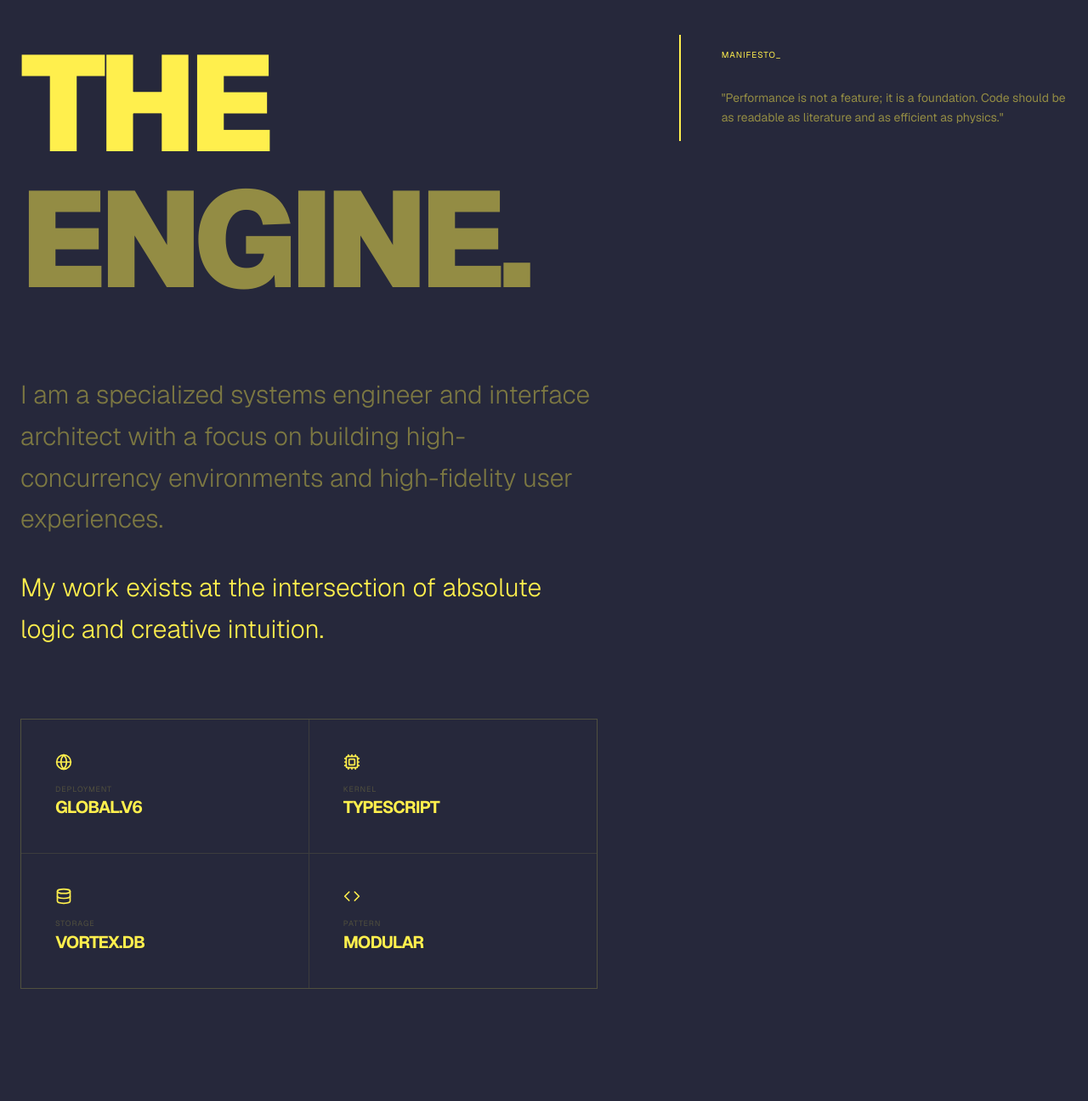
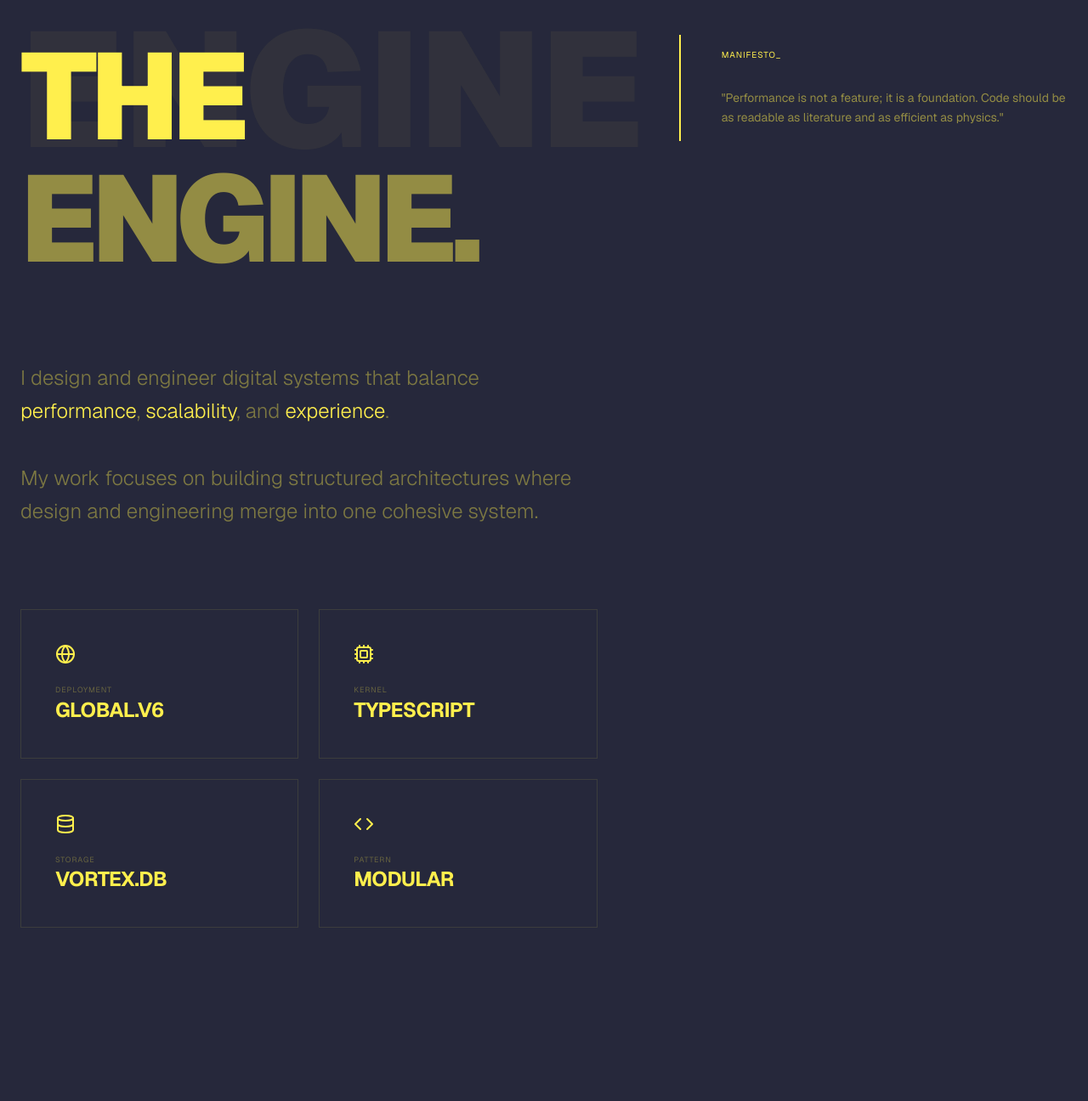
Before and after one commit to soorajjr1951-dev/portfolio, a Next.js app: page / in a window 1280 px wide. Shown: the part 1734-3030 px from the top of the page at 85% size. Built offline with nearby package versions, Linux system fonts and the light colour scheme.

Commit message:
setup github pages deploy

```diff
--- a/src/components/AboutPage.js
+++ b/src/components/AboutPage.js
@@ -29,44 +29,57 @@ export default function AboutPage() {
       <div className="max-w-7xl mx-auto">
         <div className="grid grid-cols-1 lg:grid-cols-12 gap-24 items-start">
           {/* LEFT SIDE */}
-          <div className="lg:col-span-7 space-y-20">
-            <h1 className="reveal-el text-7xl md:text-[10rem] font-black uppercase tracking-tighter leading-none text-[#ffef4d]">
+          <div className="lg:col-span-7 space-y-24 relative">
+            {/* subtle background text */}
+            <div className="absolute -top-20 left-0 text-[12rem] font-black text-[#ffef4d]/5 select-none pointer-events-none">
+              ENGINE
+            </div>
+
+            {/* TITLE */}
+            <h1 className="reveal-el text-6xl md:text-[9rem] font-black uppercase tracking-tighter leading-none text-[#ffef4d] relative z-10">
               The <br />
               <span className="text-[#ffef4d]/50">Engine.</span>
             </h1>
 
-            <div className="reveal-el space-y-8 text-2xl md:text-3xl text-[#ffef4d]/40 leading-relaxed font-light">
+            {/* ABOUT TEXT */}
+            <div className="reveal-el space-y-10 text-xl md:text-2xl text-[#ffef4d]/40 leading-relaxed font-light max-w-2xl">
               <p>
-                I am a specialized systems engineer and interface architect with
-                a focus on building high-concurrency environments and
-                high-fidelity user experiences.
+                I design and engineer digital systems that balance
+                <span className="text-[#ffef4d]"> performance</span>,
+                <span className="text-[#ffef4d]"> scalability</span>, and
+                <span className="text-[#ffef4d]"> experience</span>.
               </p>
 
-              <p className="text-[#ffef4d]">
-                My work exists at the intersection of absolute logic and
-                creative intuition.
+              <p>
+                My work focuses on building structured architectures where
+                design and engineering merge into one cohesive system.
               </p>
             </div>
 
-            <div className="reveal-el grid grid-cols-1 md:grid-cols-2 gap-px bg-[#ffef4d]/10 border border-[#ffef4d]/10">
+            {/* STATS GRID */}
+            <div className="reveal-el grid grid-cols-1 md:grid-cols-2 gap-6">
               {[
                 { icon: Globe, label: "Deployment", val: "Global.v6" },
                 { icon: Cpu, label: "Kernel", val: "TypeScript" },
                 { icon: Database, label: "Storage", val: "Vortex.db" },
                 { icon: Code, label: "Pattern", val: "Modular" },
               ].map((stat, i) => (
-                <div key={i} className="p-10 bg-[#26283B] space-y-4">
-                  <stat.icon className="text-[#ffef4d]" size={20} />
+                <div
+                  key={i}
+                  className="group relative p-10 border border-[#ffef4d]/10 bg-[#26283B] hover:border-[#ffef4d]/40 transition duration-500 overflow-hidden"
+                >
+                  {/* hover glow */}
+                  <div className="absolute inset-0 bg-[#ffef4d]/5 opacity-0 group-hover:opacity-100 transition duration-500" />
 
-                  <div>
-                    <p className="text-[9px] uppercase tracking-widest text-[#ffef4d]/20">
-                      {stat.label}
-                    </p>
+                  <stat.icon className="text-[#ffef4d] mb-6" size={24} />
 
-                    <p className="text-xl font-bold uppercase tracking-tighter text-[#ffef4d]">
-                      {stat.val}
-                    </p>
-                  </div>
+                  <p className="text-[9px] uppercase tracking-widest text-[#ffef4d]/30">
+                    {stat.label}
+                  </p>
+
+                  <p className="text-2xl font-bold uppercase tracking-tight text-[#ffef4d]">
+                    {stat.val}
+                  </p>
                 </div>
               ))}
             </div>
@@ -74,8 +87,6 @@ export default function AboutPage() {
 
           {/* RIGHT SIDE */}
           <div className="lg:col-span-5 space-y-12 sticky top-40">
-
-
             <div className="reveal-el space-y-8 border-l-2 border-[#ffef4d] pl-12 py-4">
               <h4 className="text-[10px] uppercase tracking-widest text-[#ffef4d]">
                 Manifesto_
--- a/src/components/Contact.js
+++ b/src/components/Contact.js
@@ -9,7 +9,7 @@ export default function Contact() {
     const message = e.target.elements[2].value;
 
     const whatsappNumber = "7306087506";
-    const text = `Name: ${name}\nEmail: ${email}\nMessage: ${message}`;
+    const text = `I am ${name}\n${message} this is my email ${email}`;
     const encodedText = encodeURIComponent(text);
     const whatsappUrl = `https://wa.me/${whatsappNumber}?text=${encodedText}`;
 
@@ -17,18 +17,26 @@ export default function Contact() {
   };
 
   return (
-    <section className="relative min-h-screen py-48 px-12 flex items-center overflow-hidden bg-[#26283B]">
+    <section className="relative min-h-screen py-48 px-6 md:px-12 flex items-center overflow-hidden bg-[#26283B]">
+
+      {/* Ambient Glow */}
+      <div className="absolute top-1/2 left-1/2 -translate-x-1/2 -translate-y-1/2 w-[70vw] h-[70vh] bg-[#ffef4d]/5 blur-[200px] pointer-events-none"></div>
+
       {/* Section Number */}
-      <div className="absolute left-12 top-1/2 -translate-y-1/2 select-none">
+      <div className="absolute left-12 top-1/2 -translate-y-1/2 select-none hidden lg:block">
         <span className="text-[2rem] font-light italic text-[#ffef4d]/10">
           03
         </span>
       </div>
 
-      <div className="max-w-7xl mx-auto w-full grid grid-cols-1 lg:grid-cols-2 gap-32 items-start">
-        {/* Left Content */}
+      <div className="max-w-7xl mx-auto w-full grid grid-cols-1 lg:grid-cols-2 gap-24 lg:gap-32 items-start">
+
+        {/* LEFT SIDE */}
         <div className="space-y-16">
-          <h2 className="text-6xl font-medium text-[#ffef4d]">Get in Touch</h2>
+
+          <h2 className="text-5xl md:text-6xl font-medium text-[#ffef4d]">
+            Get in Touch
+          </h2>
 
           <div className="space-y-8 max-w-md">
             <p className="text-lg text-[#ffef4d]/60 leading-relaxed font-light italic">
@@ -40,6 +48,7 @@ export default function Contact() {
           </div>
 
           <div className="grid grid-cols-1 sm:grid-cols-2 gap-12 pt-10">
+
             <div className="space-y-3">
               <p className="text-[11px] uppercase tracking-[0.3em] text-[#ffef4d]/30">
                 Location
@@ -69,18 +78,23 @@ export default function Contact() {
                 hello@sooraj.dev
               </p>
             </div>
+
           </div>
         </div>
 
-        {/* Form */}
-        <div className="bg-[#26283B]/50 p-16 border border-[#ffef4d]/20 relative group backdrop-blur-sm">
-          <div className="absolute inset-0 border border-[#ffef4d]/10 scale-[1.02] -z-10 group-hover:scale-100 transition-transform duration-700"></div>
+        {/* FORM */}
+        <div className="bg-[#26283B]/50 p-10 md:p-16 border border-[#ffef4d]/20 relative group backdrop-blur-sm transition-all duration-500 hover:border-[#ffef4d]/40">
 
-          <h3 className="text-2xl uppercase tracking-[0.1em] mb-16 text-[#ffef4d]/80">
+          {/* card hover frame */}
+          <div className="absolute inset-0 border border-[#ffef4d]/10 scale-[1.02] -z-10 group-hover:scale-[1.01] transition-transform duration-700"></div>
+
+          <h3 className="text-2xl uppercase tracking-[0.1em] mb-14 text-[#ffef4d]/80">
             Send a Message
           </h3>
 
           <form className="space-y-10" onSubmit={handleSubmit}>
+
+            {/* Name */}
             <div className="space-y-2 group">
               <p className="text-[10px] uppercase tracking-[0.2em] text-[#ffef4d]/40 group-focus-within:text-[#ffef4d]">
                 Your Name
@@ -90,10 +104,11 @@ export default function Contact() {
                 type="text"
                 placeholder="Enter your name"
                 required
-                className="w-full border-b border-[#ffef4d]/20 bg-transparent py-2 text-[#ffef4d] outline-none focus:border-[#ffef4d]"
+                className="w-full border-b border-[#ffef4d]/20 bg-transparent py-2 text-[#ffef4d] outline-none focus:border-[#ffef4d] focus:shadow-[0_0_10px_rgba(255,239,77,0.2)]"
               />
             </div>
 
+            {/* Email */}
             <div className="space-y-2 group">
               <p className="text-[10px] uppercase tracking-[0.2em] text-[#ffef4d]/40 group-focus-within:text-[#ffef4d]">
                 Email
@@ -103,10 +118,11 @@ export default function Contact() {
                 type="email"
                 placeholder="Email@domain.com"
                 required
-                className="w-full border-b border-[#ffef4d]/20 bg-transparent py-2 text-[#ffef4d] outline-none focus:border-[#ffef4d]"
+                className="w-full border-b border-[#ffef4d]/20 bg-transparent py-2 text-[#ffef4d] outline-none focus:border-[#ffef4d] focus:shadow-[0_0_10px_rgba(255,239,77,0.2)]"
               />
             </div>
 
+            {/* Message */}
             <div className="space-y-2 group">
               <p className="text-[10px] uppercase tracking-[0.2em] text-[#ffef4d]/40 group-focus-within:text-[#ffef4d]">
                 Message
@@ -115,20 +131,29 @@ export default function Contact() {
               <textarea
                 placeholder="How can I help you?"
                 required
-                className="w-full border-b border-[#ffef4d]/20 bg-transparent py-2 text-[#ffef4d] outline-none focus:border-[#ffef4d] min-h-[120px] resize-none"
+                className="w-full border-b border-[#ffef4d]/20 bg-transparent py-2 text-[#ffef4d] outline-none focus:border-[#ffef4d] focus:shadow-[0_0_10px_rgba(255,239,77,0.2)] min-h-[120px] resize-none"
               />
             </div>
 
+            {/* BUTTON */}
             <div className="pt-8">
               <button
                 type="submit"
-                className="w-full border border-[#ffef4d] py-3 text-[#ffef4d] hover:bg-[#ffef4d] hover:text-[#26283B] transition-all duration-300"
+                className="relative w-full border border-[#ffef4d] py-3 text-[#ffef4d] overflow-hidden group transition-all duration-300 hover:-translate-y-[2px] hover:shadow-[0_10px_40px_rgba(255,239,77,0.2)]"
               >
-                Send Message →
+                {/* hover fill */}
+                <span className="absolute inset-0 bg-[#ffef4d] scale-x-0 origin-left transition-transform duration-500 ease-out group-hover:scale-x-100"></span>
+
+                {/* text */}
+                <span className="relative z-10 transition-colors duration-500 group-hover:text-[#26283B]">
+                  Send Message →
+                </span>
               </button>
             </div>
+
           </form>
         </div>
+
       </div>
     </section>
   );
--- a/src/components/ProjectDetail.js
+++ b/src/components/ProjectDetail.js
@@ -54,16 +54,16 @@ export default function ProjectDetail({ project }) {
   return (
     <div
       ref={containerRef}
-      className="min-h-screen bg-[#26283B] pt-40 pb-32 px-12 relative overflow-hidden"
+      className="min-h-screen bg-[#26283B] pt-32 pb-24 px-6 sm:px-10 lg:px-16 relative overflow-hidden"
     >
-      {/* Ambient background accent */}
-      <div className="absolute top-1/2 left-1/2 -translate-x-1/2 -translate-y-1/2 w-[100vw] h-[100vh] bg-[#ffef4d]/[0.02] rounded-full blur-[200px] pointer-events-none" />
+      {/* background glow */}
+      <div className="absolute top-1/2 left-1/2 -translate-x-1/2 -translate-y-1/2 w-[100vw] h-[100vh] bg-[#ffef4d]/[0.03] rounded-full blur-[200px]" />
 
-      <div className="max-w-7xl mx-auto space-y-32 relative z-10">
-        {/* Navigation */}
+      <div className="max-w-7xl mx-auto space-y-24 relative z-10">
+        {/* Back button */}
         <button
           onClick={goBack}
-          className="flex items-center gap-4 text-[11px] font-medium uppercase tracking-[0.3em] text-[#ffef4d]/40 hover:text-[#ffef4d] transition-all group"
+          className="flex items-center gap-3 text-[11px] font-medium uppercase tracking-[0.3em] text-[#ffef4d]/40 hover:text-[#ffef4d] transition group"
         >
           <ArrowLeft
             size={16}
@@ -72,45 +72,85 @@ export default function ProjectDetail({ project }) {
           Back to Projects
         </button>
 
-        <div className="grid lg:grid-cols-12 gap-20">
-          <div className="lg:col-span-5 space-y-12">
-            <p className="reveal-text text-xs text-[#ffef4d]/30 uppercase">
-              Project Details // {project.category}
+        {/* Main Grid */}
+        <div className="grid lg:grid-cols-12 gap-16 items-center">
+          {/* LEFT CONTENT */}
+          <div className="lg:col-span-5 space-y-10">
+            <p className="reveal-text text-xs text-[#ffef4d]/40 uppercase tracking-widest">
+              {project.category}
             </p>
 
-            <h1 className="reveal-text text-7xl text-[#ffef4d]">
+            <h1 className="reveal-text text-4xl sm:text-5xl lg:text-7xl text-[#ffef4d] leading-tight">
               {project.title}
             </h1>
 
-            <p className="reveal-text text-lg text-[#ffef4d]/60 italic">
+            <p className="reveal-text text-lg text-[#ffef4d]/60 max-w-lg">
               {project.description}
             </p>
 
-            <div className="flex gap-8 pt-6">
+            {/* Tech Stack */}
+            <div className="grid grid-cols-4 gap-6 pt-4">
               <TechIcon icon={Layers} label="Next.js" />
               <TechIcon icon={Atom} label="React" />
               <TechIcon icon={Paintbrush} label="CSS" />
               <TechIcon icon={Code2} label="HTML" />
             </div>
 
+            {/* Go Live Button (KEEP YOUR CURRENT DESIGN) */}
             <a
               href={project.liveUrl}
               target="_blank"
-              className="inline-flex gap-4 bg-[#ffef4d] text-[#26283B] px-10 py-5 uppercase text-xs"
+              className="relative inline-flex items-center gap-4 px-10 py-5 uppercase text-xs tracking-widest text-[#26283B] bg-[#ffef4d] overflow-hidden group rounded-md"
             >
-              Go Live <Globe size={16} />
+              <span className="relative z-10 flex items-center gap-3">
+                Go Live
+                <Globe
+                  size={16}
+                  className="transition-transform duration-300 group-hover:rotate-12 group-hover:scale-110"
+                />
+              </span>
+
+              <span className="absolute inset-0 bg-white/20 translate-y-full group-hover:translate-y-0 transition duration-500" />
             </a>
           </div>
 
-          <div className="lg:col-span-7 relative aspect-video">
+          {/* RIGHT IMAGE (KEEP YOUR CURRENT IMAGE DESIGN) */}
+          <div className="lg:col-span-7 relative flex items-center justify-center">
+            <div className="relative w-full max-w-4xl group">
+              <div className="absolute -inset-10 bg-[#ffef4d]/10 blur-[120px] opacity-40 group-hover:opacity-70 transition duration-700" />
+
+              <div className="relative rounded-2xl border border-[#ffef4d]/20 overflow-hidden shadow-[0_30px_80px_rgba(0,0,0,0.6)]">
+                <div className="flex gap-2 px-4 py-3 border-b border-[#ffef4d]/10 bg-[#1e2030]">
+                  <span className="w-3 h-3 rounded-full bg-red-400"></span>
+                  <span className="w-3 h-3 rounded-full bg-yellow-400"></span>
+                  <span className="w-3 h-3 rounded-full bg-green-400"></span>
+                </div>
+
+                <div className="relative aspect-video overflow-hidden">
                   <Image
                     src={project.image}
                     alt={project.title}
                     fill
-              className="reveal-img object-cover"
                     priority
+                    className="reveal-img object-cover transition duration-700 group-hover:scale-110"
                   />
+
+                  <div className="absolute inset-0 bg-gradient-to-t from-[#26283B]/80 via-transparent to-transparent" />
                 </div>
+              </div>
+
+              <div className="absolute -bottom-6 right-6 backdrop-blur-md bg-[#26283B]/80 border border-[#ffef4d]/20 px-5 py-3 rounded-lg text-xs uppercase tracking-widest text-[#ffef4d]/80">
+                {project.category}
+              </div>
+            </div>
+          </div>
+        </div>
+
+        {/* Extra Project Info Section */}
+        <div className="grid sm:grid-cols-3 gap-10 pt-20 border-t border-[#ffef4d]/10">
+          <InfoBlock title="Role" value="Full Stack Developer" />
+          <InfoBlock title="Stack" value="Next.js / React / Tailwind" />
+          <InfoBlock title="Year" value="2026" />
         </div>
       </div>
     </div>
@@ -125,3 +165,15 @@ function TechIcon({ icon: Icon, label }) {
     </div>
   );
 }
+
+function InfoBlock({ title, value }) {
+  return (
+    <div className="space-y-3">
+      <p className="text-xs uppercase tracking-widest text-[#ffef4d]/40">
+        {title}
+      </p>
+
+      <p className="text-lg text-[#ffef4d]/80">{value}</p>
+    </div>
+  );
+}
--- a/src/components/Projects.js
+++ b/src/components/Projects.js
@@ -73,6 +73,10 @@ export default function Projects() {
             </div>
 
             <h3 className="text-3xl text-[#ffef4d]">{project.title}</h3>
+            <h4 className="text-sm uppercase tracking-[0.2em] text-[#ffef4d]/30">
+              {project.category}
+            </h4>
+            {/* <p className="text-sm text-[#ffef4d]/60">{project.description}</p> */}
           </div>
         ))}
       </div>
--- a/src/data/projects.js
+++ b/src/data/projects.js
@@ -4,9 +4,8 @@ export const PROJECTS = [
     title: "Western Beach Ventures",
     category: "Restaurant & Rooms",
     description:
-      "Luxury beach resort in Kerala offering premium rooms, ayurvedic spa, and dining.",
-    image:
-      "/image.png",
+      "A luxury beach resort destination in Kerala offering premium accommodations, world-class ayurvedic spa treatments, and fine dining experiences. Designed to showcase the resort's elegance and provide guests with an immersive digital preview of their stay.",
+    image: "/image.png",
     tags: ["Next.js", "GSAP", "Tailwind"],
     liveUrl: "https://www.westernbeachventures.com/",
   },
@@ -15,7 +14,7 @@ export const PROJECTS = [
     title: "Nexus Studio",
     category: "Agency",
     description:
-      "Immersive digital experience for a global design agency.",
+      "An immersive digital experience platform for a global design agency, featuring cutting-edge animations and interactive elements. Showcases the agency's portfolio and capabilities through engaging visual storytelling and seamless user interactions.",
     image:
       "https://images.unsplash.com/photo-1497215728101-856f4ea42174?auto=format&fit=crop&q=80&w=1200",
     tags: ["GSAP", "Next.js", "WebGL"],
@@ -26,7 +25,7 @@ export const PROJECTS = [
     title: "Keet Protocol",
     category: "E-commerce",
     description:
-      "A headless e-commerce engine designed for high-concurrency performance.",
+      "A high-performance headless e-commerce engine optimized for handling massive concurrent transactions. Built with scalability and reliability in mind, it provides businesses with a robust backend infrastructure for managing complex online retail operations.",
     image:
       "https://images.unsplash.com/photo-1557821552-17105176677c?auto=format&fit=crop&q=80&w=1200",
     tags: ["Go", "TypeScript", "PostgreSQL"],
```
Lines whose indentation alone changed are shown as unchanged.
